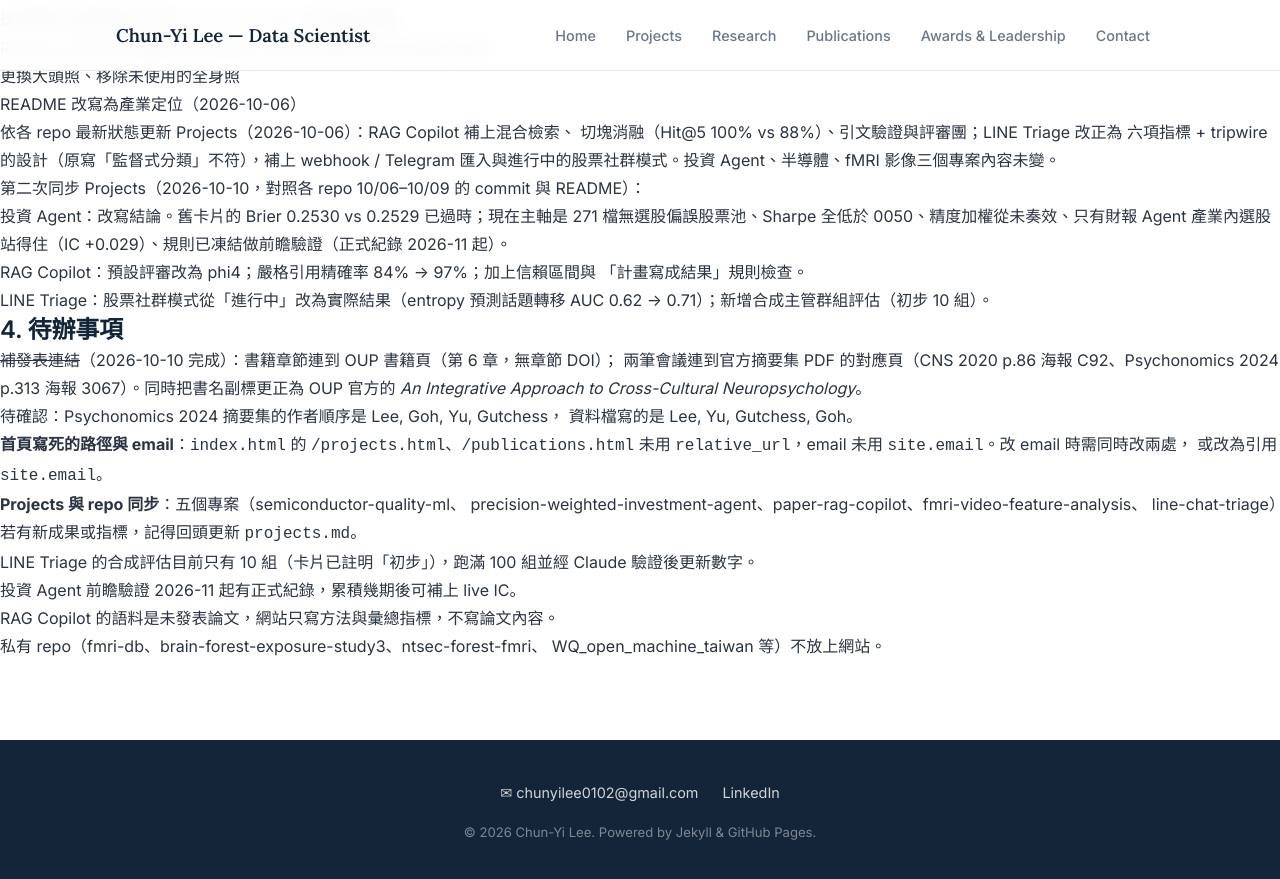
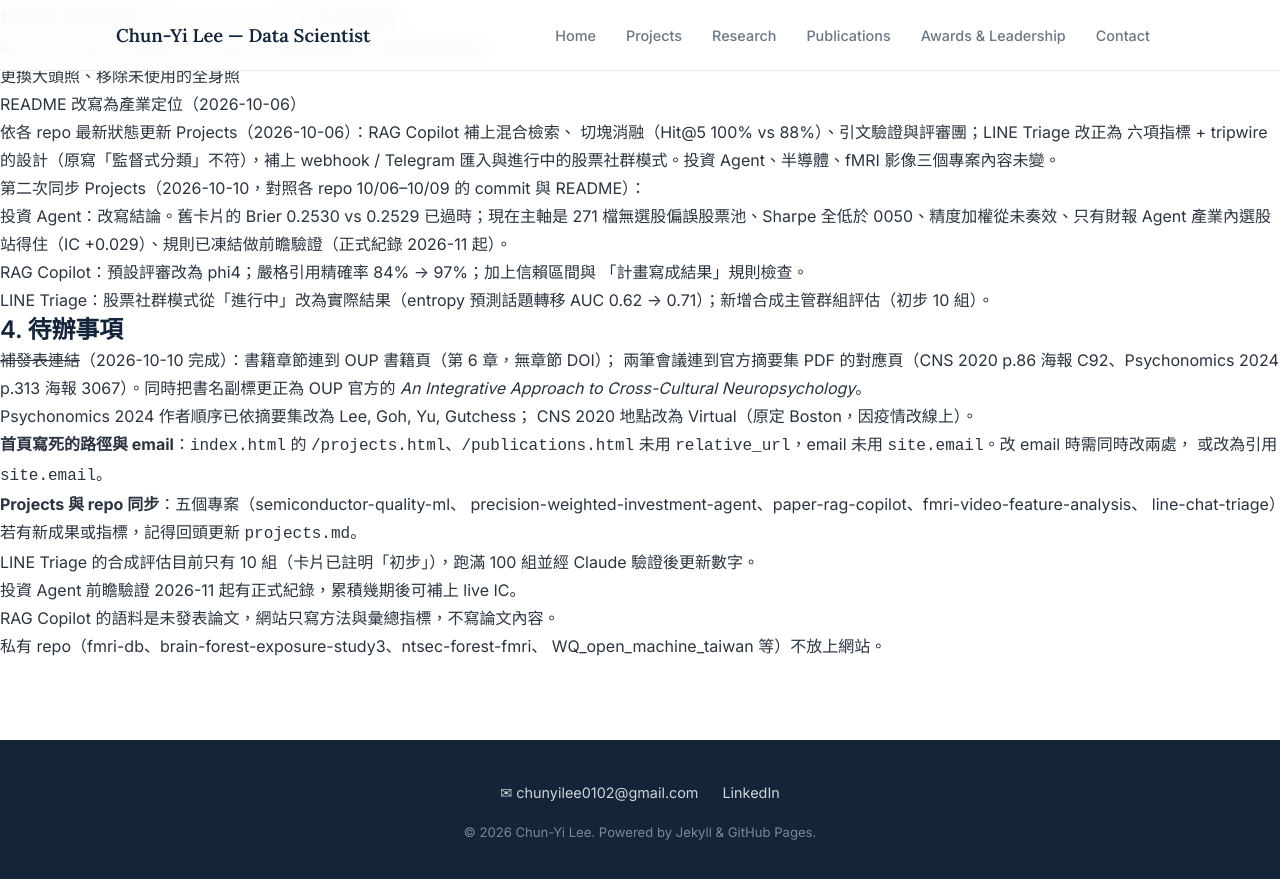
Before and after one commit to JamesLeeCY/JamesLeeCY.github.io, a Jekyll site: the page built from HANDOFF.md, in a window 1280 px wide and 900 px high, scrolled down 948 px. Shown: the top 879 px of the window. Built offline with Jekyll 4.4.1, drawn with Linux system fonts in a browser that asks for light colours; our own code applies the rules of GitHub Pages for plain Markdown files.

Commit message:
Match Psychonomics 2024 author order to abstract book; mark CNS 2020 as virtual
Co-Authored-By: Claude Opus 5.5 <noreply@anthropic.com>

```diff
--- a/HANDOFF.md
+++ b/HANDOFF.md
@@ -64,8 +64,8 @@ contact.md             聯絡方式
    兩筆會議連到官方摘要集 PDF 的對應頁（CNS 2020 p.86 海報 C92、Psychonomics 2024
    p.313 海報 3067）。同時把書名副標更正為 OUP 官方的
    *An Integrative Approach to Cross-Cultural Neuropsychology*。
-   - 待確認：Psychonomics 2024 摘要集的作者順序是 Lee, Goh, Yu, Gutchess，
-     資料檔寫的是 Lee, Yu, Gutchess, Goh。
+   - Psychonomics 2024 作者順序已依摘要集改為 Lee, Goh, Yu, Gutchess；
+     CNS 2020 地點改為 Virtual（原定 Boston，因疫情改線上）。
 2. **首頁寫死的路徑與 email**：`index.html` 的 `/projects.html`、`/publications.html`
    未用 `relative_url`，email 未用 `site.email`。改 email 時需同時改兩處，
    或改為引用 `site.email`。
--- a/_data/publications.yml
+++ b/_data/publications.yml
@@ -35,14 +35,14 @@ conferences_presentations:
   - title: "Cross-site multiband fMRI signal validation and calibration for cross-cultural neurocognitive studies."
     authors: "Chen, C. C., Lee, C. Y., Mair, R., Gutchess, A., Goh, J. O. S."
     event: "Annual Meeting for the Cognitive Neuroscience Society"
-    location: "Boston, MA, USA"
+    location: "Virtual"
     year: 2020
     link: "https://www.cogneurosociety.org/wp-content/uploads/2020/03/CNS-2020-Abstract-Book.pdf#page=86"  # Poster C92
     # citations: [57, 58, 59]
 
   # 會議發表 2
   - title: "The Role of Environmental Preferences for Forest and Urban in Nature-Based Interventions."
-    authors: "Lee, C. Y., Yu, C. P., Gutchess, A., Goh, J. O. S."
+    authors: "Lee, C. Y., Goh, J. O. S., Yu, C. P., Gutchess, A."
     event: "Annual Meeting for Psychonomics Society"
     location: "NYC, NY, USA"
     year: 2024
```
